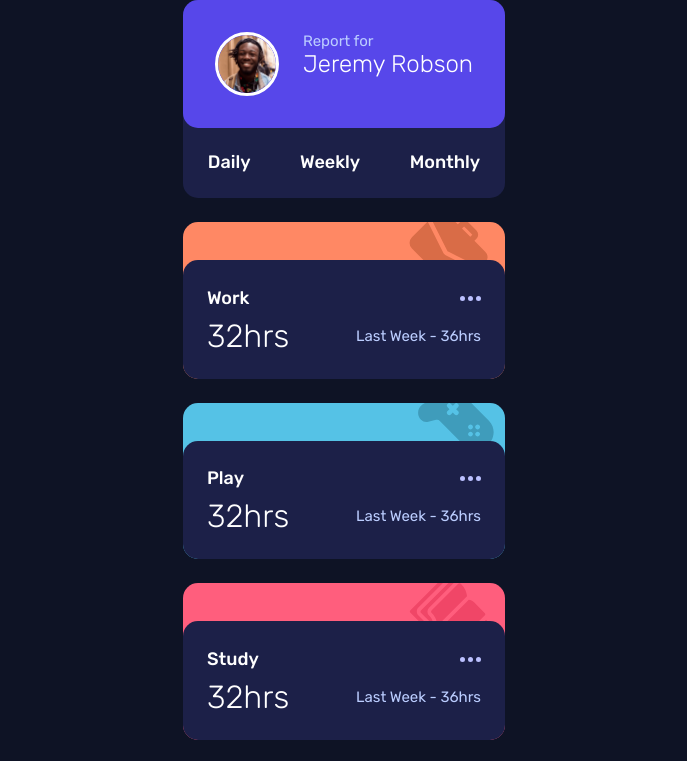
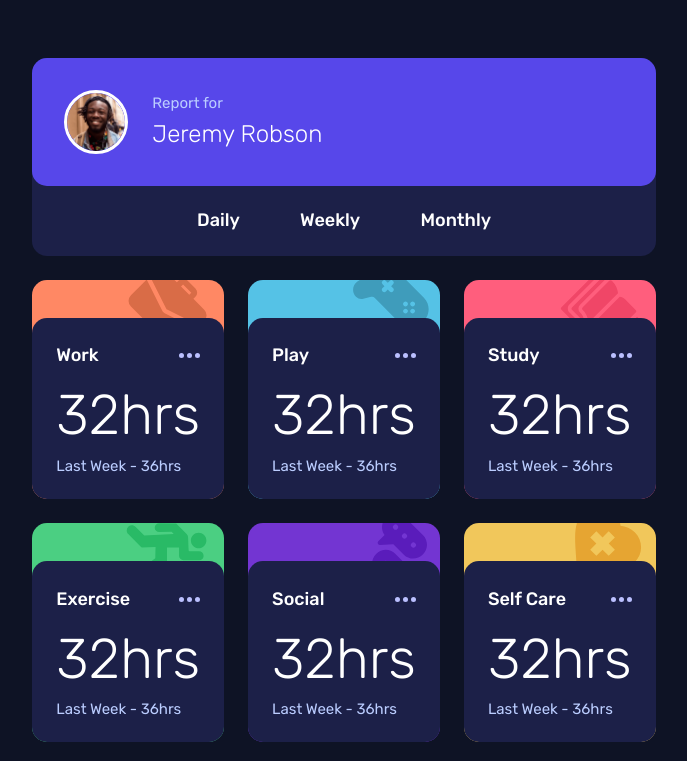
Before and after one commit to emawid/time-tracker, a website built with Vite: page index.html in a window 1280 px wide. Shown: the top 761 px of the page, without its empty margins (296-983 px from the left). Built offline with nearby package versions, Linux system fonts and the light colour scheme.

Commit message:
Tablet design

```diff
--- a/components.css
+++ b/components.css
@@ -139,3 +139,42 @@ main {
   background-repeat: no-repeat;
   background-position: top -18.79px right 13.48px;
 }
+
+@media (min-width: 768px) {
+  main {
+    grid-template-columns: repeat(3, 1fr);
+    grid-template-areas: 'profile profile profile';
+  }
+
+  .profile-card {
+    grid-area: profile;
+  }
+
+  .name-wrapper {
+    display: flex;
+    flex-direction: column;
+    gap: 8px;
+  }
+
+  .name-wrapper p {
+    margin-top: 4px;
+  }
+
+  .activity-card-activity p:nth-of-type(1) {
+    font-size: 56px;
+  }
+
+  .activity-card-type {
+    padding-bottom: 16px;
+  }
+
+  .activity-card-activity {
+    flex-direction: column;
+    align-items: flex-start;
+    gap: 8px;
+  }
+
+  .profile-card-buttons {
+    padding-inline: 134.5px;
+  }
+}
--- a/index.html
+++ b/index.html
@@ -22,7 +22,7 @@
             width="234"
             height="234"
             alt="profile" />
-          <div>
+          <div class="name-wrapper">
             <p class="text-preset-6">Report for</p>
             <h1 class="text-preset-4">Jeremy Robson</h1>
           </div>
--- a/typography.css
+++ b/typography.css
@@ -2,7 +2,7 @@
   font-family: 'Rubik', sans-serif;
   font-weight: 300; /* Light */
   font-size: 56px;
-  line-height: 66px;
+  line-height: 1.18; /* 66px / 56px */
   letter-spacing: 0px;
 }
 
@@ -10,7 +10,7 @@
   font-family: 'Rubik', sans-serif;
   font-weight: 300; /* Light */
   font-size: 40px;
-  line-height: 47px;
+  line-height: 1.18; /* 47px / 40px */
   letter-spacing: 0px;
 }
 
@@ -18,7 +18,7 @@
   font-family: 'Rubik', sans-serif;
   font-weight: 300; /* Light */
   font-size: 32px;
-  line-height: 38px;
+  line-height: 1.19; /* 38px / 32px */
   letter-spacing: 0px;
 }
 
@@ -26,7 +26,7 @@
   font-family: 'Rubik', sans-serif;
   font-weight: 300; /* Light */
   font-size: 24px;
-  line-height: 28px;
+  line-height: 1.17; /* 28px / 24px */
   letter-spacing: 0px;
 }
 
@@ -34,7 +34,7 @@
   font-family: 'Rubik', sans-serif;
   font-weight: 500; /* Medium */
   font-size: 18px;
-  line-height: 21px;
+  line-height: 1.17; /* 21px / 18px */
   letter-spacing: 0px;
 }
 
@@ -42,6 +42,6 @@
   font-family: 'Rubik', sans-serif;
   font-weight: 400; /* Regular */
   font-size: 15px;
-  line-height: 18px;
+  line-height: 1.2; /* 18px / 15px */
   letter-spacing: 0px;
 }
```
